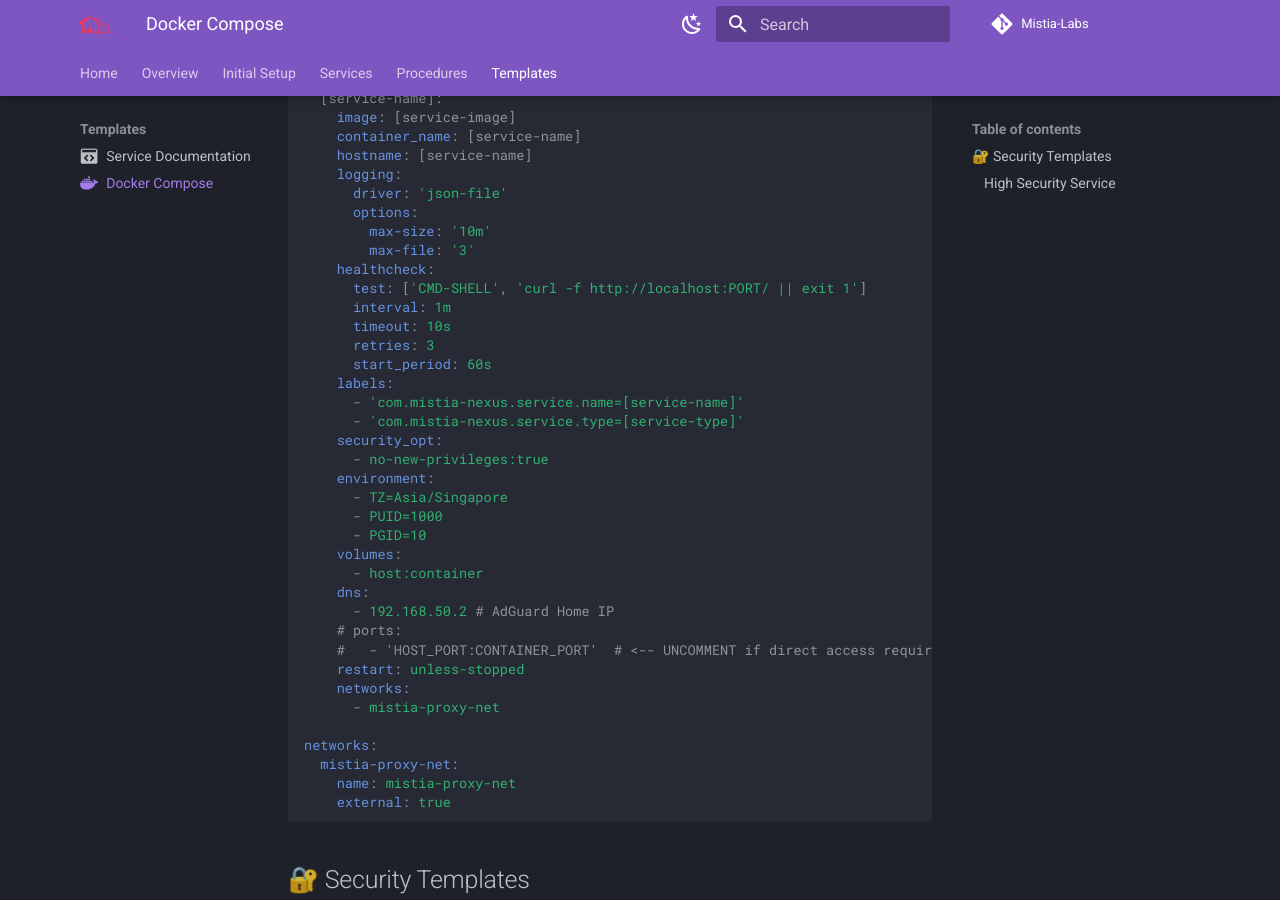
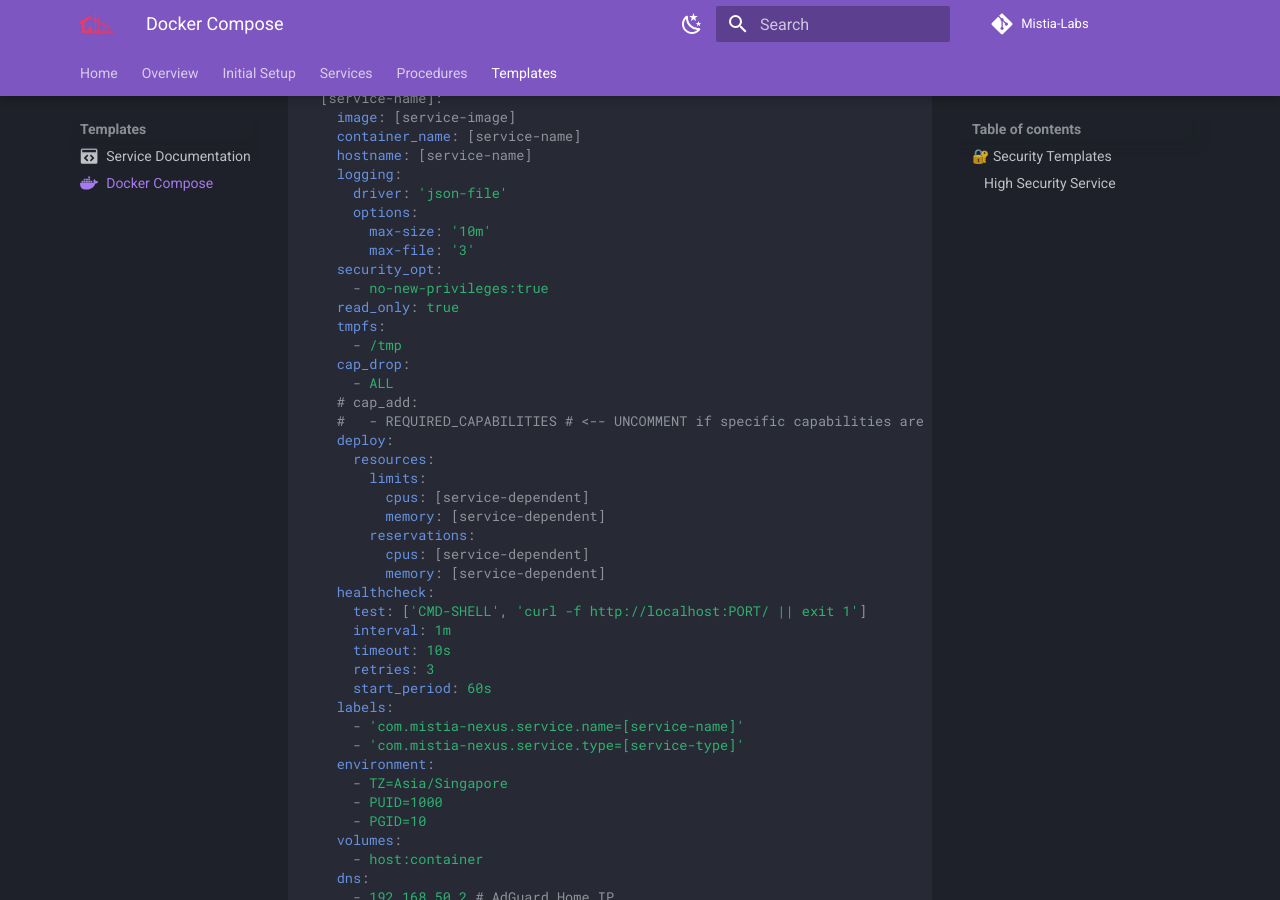
Before and after one commit to late4ever/Mistia-Labs, an MkDocs documentation site: the page built from docs/content/code-templates/docker-compose.md, in a window 1280 px wide and 900 px high, scrolled down 353 px. Built offline with MkDocs 1.6.1 and Material for MkDocs 9.7.7, drawn with Linux system fonts in a browser that asks for light colours; comment, search, counter and statistics services are not loaded.

Commit message:
♻️ refactor(docs): update docker-compose configurations for security and resource management

```diff
--- a/docs/content/.snippets/docker-compose.yml
+++ b/docs/content/.snippets/docker-compose.yml
@@ -8,6 +8,23 @@
       options:
         max-size: '10m'
         max-file: '3'
+    security_opt:
+      - no-new-privileges:true
+    read_only: true
+    tmpfs:
+      - /tmp
+    cap_drop:
+      - ALL
+    # cap_add:
+    #   - REQUIRED_CAPABILITIES # <-- UNCOMMENT if specific capabilities are needed
+    deploy:
+      resources:
+        limits:
+          cpus: [service-dependent]
+          memory: [service-dependent]
+        reservations:
+          cpus: [service-dependent]
+          memory: [service-dependent]
     healthcheck:
       test: ['CMD-SHELL', 'curl -f http://localhost:PORT/ || exit 1']
       interval: 1m
@@ -17,8 +34,6 @@
     labels:
       - 'com.mistia-nexus.service.name=[service-name]'
       - 'com.mistia-nexus.service.type=[service-type]'
-    security_opt:
-      - no-new-privileges:true
     environment:
       - TZ=Asia/Singapore
       - PUID=1000
```
Also changed, not shown: docs/content/services/tailscale.md (+16 -12 lines), 1 other file.
